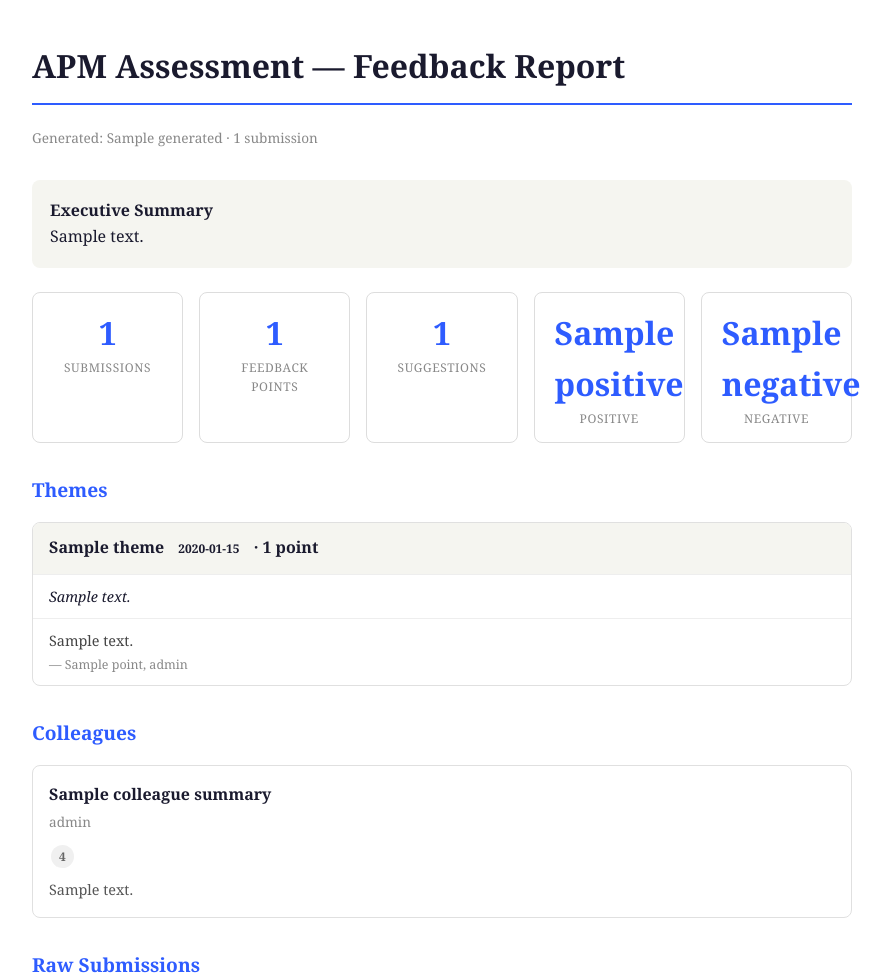
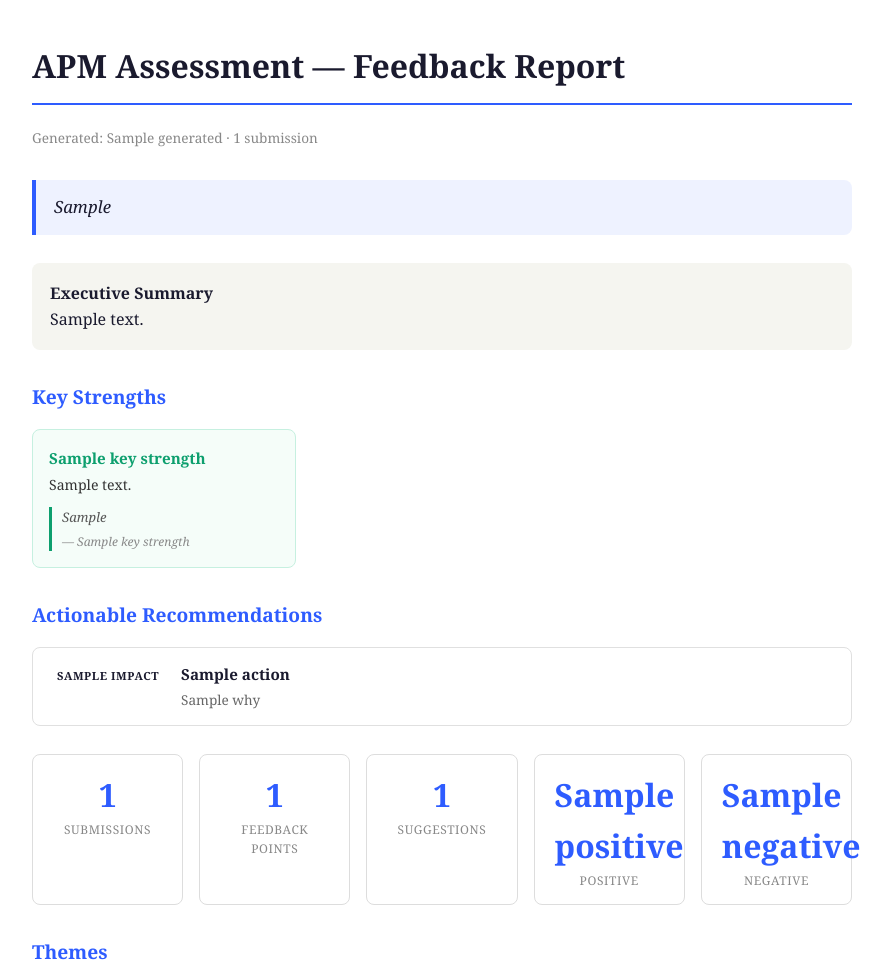
Before and after one commit to PolyTheML/apm-feedback, a Flask app: template templates/report.html in a window 1280 px wide. Shown: the top 977 px of the page, without its empty margins (198-1089 px from the left). Run offline with Flask 3, Linux system fonts and the light colour scheme; the template is opened without the code that fills it: most values are stand-ins (such as "Sample title", 1, 10 or a date in 2020).

Commit message:
Enhance report with key strengths and structured recommendations
- Add key_strengths to Claude prompt: each strength includes a title,
  description, verbatim supporting quote, and contributor attribution
- Enrich top_recommendations with action, why, and impact (High/Medium/Low)
- Update report.html to render GM headline callout, strengths card grid,
  and actionable recommendations with impact badges
- Add key_strengths to empty_analysis() fallback

Co-Authored-By: Claude Sonnet 4.6 <noreply@anthropic.com>

```diff
--- a/app.py
+++ b/app.py
@@ -103,10 +103,20 @@ Please analyse this feedback and return ONLY a valid JSON object (no markdown, n
   "gm_headline": "One clear, direct sentence summarising the overall verdict for a senior manager who has 10 seconds to read it. Lead with the overall sentiment, name the biggest strength and biggest concern. Example style: 'Colleagues find the questionnaire well-structured and relevant, but consistently flag jargon and unclear time expectations as barriers to completion.'",
   "overall_sentiment": "positive OR mixed OR negative — choose based on the balance of sentiment counts",
   "executive_summary": "Three structured paragraphs: (1) Overall picture — what respondents think of the assessment in plain language. (2) Key strengths — what is working well, with specific examples. (3) Key concerns and recommendations — what needs to change and concrete actions to take. Write for a general manager with no technical background. Use plain language, no jargon.",
+  "key_strengths": [
+    {{
+      "title": "Short label for the strength (3-5 words)",
+      "description": "One sentence explaining what colleagues appreciate and why it matters",
+      "supporting_quote": "Exact verbatim quote from a submission that best illustrates this strength — do not paraphrase",
+      "contributor_name": "Name of the person quoted"
+    }}
+  ],
   "top_recommendations": [
-    "Specific, actionable recommendation 1 — start with a verb, be concrete",
-    "Specific, actionable recommendation 2",
-    "Specific, actionable recommendation 3"
+    {{
+      "action": "Specific action starting with a verb — be concrete, not generic",
+      "why": "One sentence explaining the problem this solves, grounded in the feedback",
+      "impact": "High|Medium|Low"
+    }}
   ],
   "total_feedback_points": <integer>,
   "total_suggestions": <integer>,
@@ -187,6 +197,7 @@ def empty_analysis():
         "gm_headline": "No submissions received yet.",
         "overall_sentiment": "neutral",
         "executive_summary": "No submissions received yet.",
+        "key_strengths": [],
         "top_recommendations": [],
         "total_feedback_points": 0,
         "total_suggestions": 0,
--- a/templates/report.html
+++ b/templates/report.html
@@ -26,6 +26,21 @@
   .pos { background: #e6f7f2; color: #0d9f6e; }
   .neg { background: #fdeaea; color: #d94f4f; }
   .neu { background: #f0f0f0; color: #666; }
+  .headline { background: #eef2ff; border-left: 4px solid #2e5cff; padding: 14px 18px; border-radius: 0 8px 8px 0; font-size: 1.05rem; font-style: italic; margin-bottom: 28px; color: #1a1a2e; }
+  .strengths { display: grid; grid-template-columns: repeat(auto-fill, minmax(240px, 1fr)); gap: 14px; margin-bottom: 28px; }
+  .strength-card { border: 1px solid #c6f0e0; border-radius: 8px; padding: 16px; background: #f5fdf9; }
+  .strength-card .s-title { font-weight: 700; color: #0d9f6e; font-size: .95rem; margin-bottom: 4px; }
+  .strength-card .s-desc { font-size: .88rem; color: #333; margin-bottom: 10px; }
+  .strength-card .s-quote { font-size: .82rem; font-style: italic; color: #555; border-left: 3px solid #0d9f6e; padding-left: 10px; }
+  .strength-card .s-attr { font-size: .75rem; color: #888; margin-top: 4px; }
+  .recs { list-style: none; padding: 0; margin-bottom: 28px; }
+  .rec-item { display: flex; gap: 14px; align-items: flex-start; border: 1px solid #e0e0e0; border-radius: 8px; padding: 14px 16px; margin-bottom: 10px; }
+  .rec-impact { font-size: .7rem; font-weight: 700; text-transform: uppercase; letter-spacing: .05em; padding: 3px 8px; border-radius: 99px; white-space: nowrap; flex-shrink: 0; margin-top: 2px; }
+  .impact-High { background: #fdeaea; color: #d94f4f; }
+  .impact-Medium { background: #fff7e6; color: #b45309; }
+  .impact-Low { background: #f0f0f0; color: #666; }
+  .rec-body .rec-action { font-weight: 600; font-size: .95rem; color: #1a1a2e; }
+  .rec-body .rec-why { font-size: .85rem; color: #666; margin-top: 3px; }
   @media print { body { margin: 20px; } }
 </style>
 </head>
@@ -33,10 +48,48 @@
 <h1>APM Assessment — Feedback Report</h1>
 <div class="meta">Generated: {{ generated }} · {{ submissions|length }} submission{{ 's' if submissions|length != 1 }}</div>
 
+{% if analysis.gm_headline %}
+<div class="headline">{{ analysis.gm_headline }}</div>
+{% endif %}
+
 <div class="summary">
   <strong>Executive Summary</strong><br>
   {{ analysis.executive_summary }}
 </div>
+
+{% if analysis.key_strengths %}
+<h2>Key Strengths</h2>
+<div class="strengths">
+  {% for s in analysis.key_strengths %}
+  <div class="strength-card">
+    <div class="s-title">{{ s.title }}</div>
+    <div class="s-desc">{{ s.description }}</div>
+    {% if s.supporting_quote %}
+    <div class="s-quote">{{ s.supporting_quote }}
+      {% if s.contributor_name %}<div class="s-attr">— {{ s.contributor_name }}</div>{% endif %}
+    </div>
+    {% endif %}
+  </div>
+  {% endfor %}
+</div>
+{% endif %}
+
+{% if analysis.top_recommendations %}
+<h2>Actionable Recommendations</h2>
+<ul class="recs">
+  {% for r in analysis.top_recommendations %}
+  <li class="rec-item">
+    {% if r.impact is defined %}
+    <span class="rec-impact impact-{{ r.impact }}">{{ r.impact }}</span>
+    {% endif %}
+    <div class="rec-body">
+      <div class="rec-action">{{ r.action if r.action is defined else r }}</div>
+      {% if r.why is defined %}<div class="rec-why">{{ r.why }}</div>{% endif %}
+    </div>
+  </li>
+  {% endfor %}
+</ul>
+{% endif %}
 
 <div class="stats">
   <div class="stat"><div class="val">{{ submissions|length }}</div><div class="lbl">Submissions</div></div>
```
